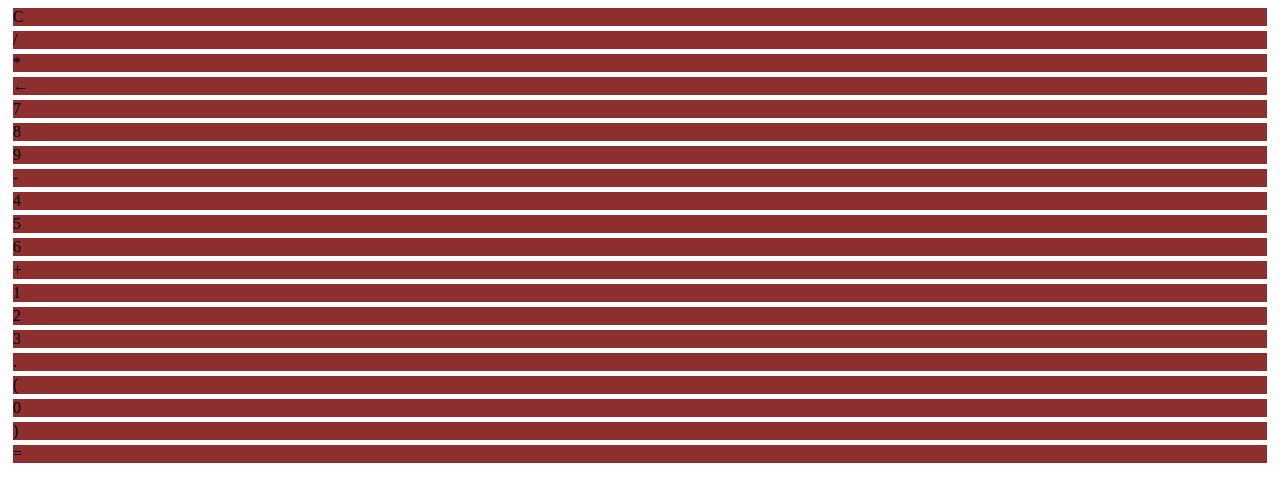
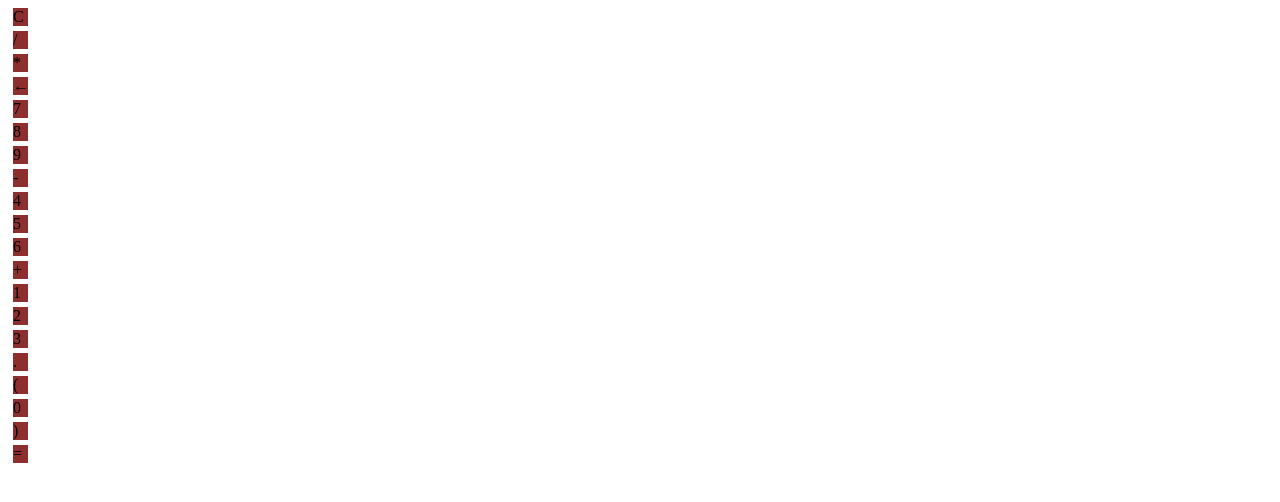
Before and after one commit to Kayo-b/calculadora, a plain HTML site: page index.html in a window 1280 px wide. Drawn offline with Linux system fonts and the light colour scheme.

Commit message:
commit on 'git'

```diff
--- a/style.css
+++ b/style.css
@@ -2,6 +2,7 @@
     background: rgb(141, 47, 47);
     margin: 5px;
     border: 1px black;
+    width: 15px;
 }
 
 #button{
```
